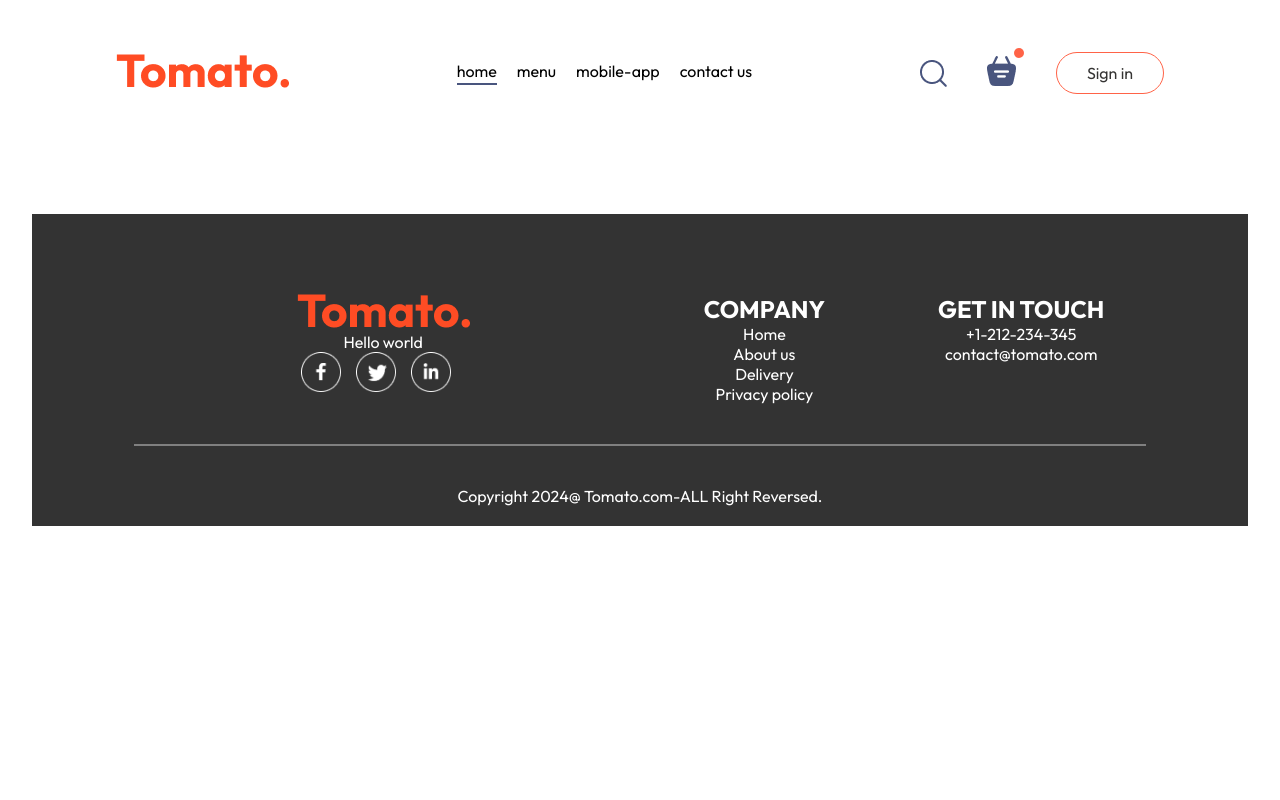
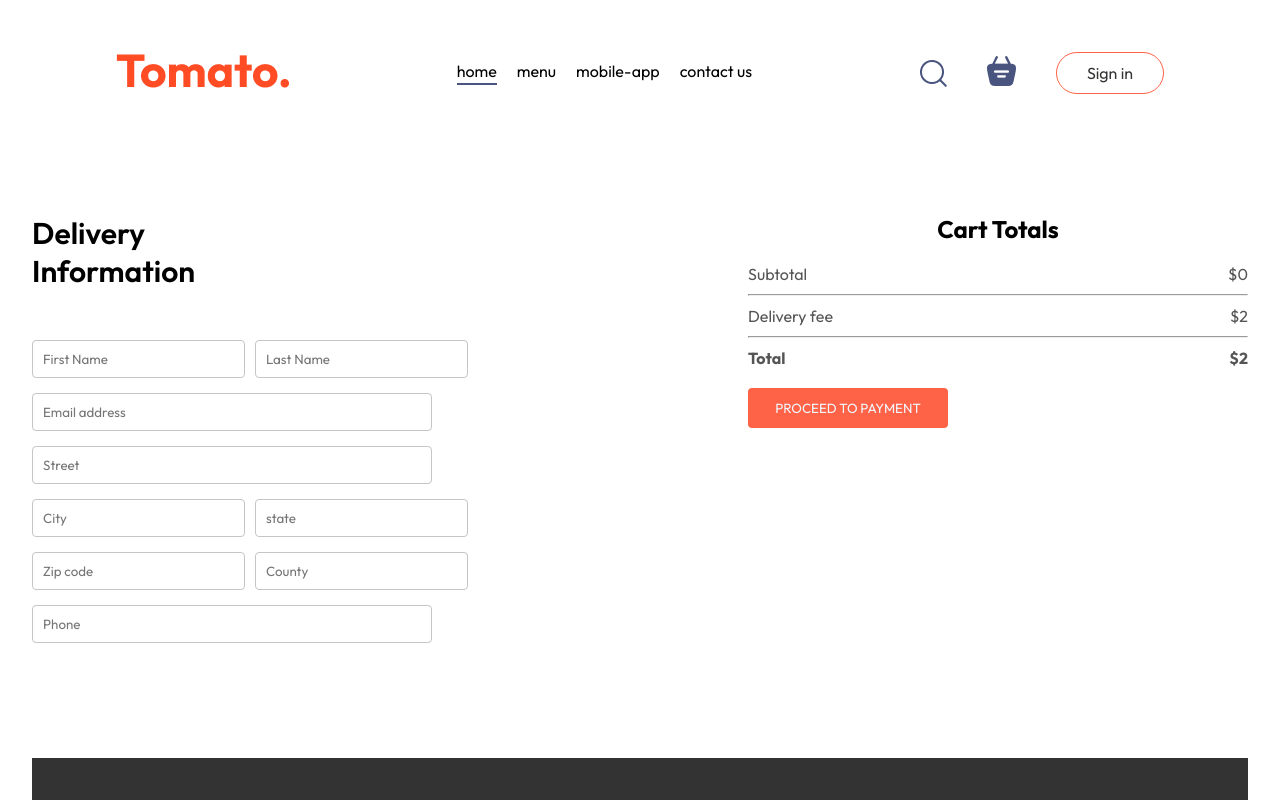
Before and after one commit to Dilmi05/Food-Delivery-System-Frontend, a React (Vite) app: page /order in a window 1280 px wide. Shown: the top 800 px of the page. Built offline with nearby package versions, Linux system fonts and the light colour scheme.

Commit message:
PlaceOrder.jsx done

```diff
--- a/src/App.jsx
+++ b/src/App.jsx
@@ -21,7 +21,7 @@
         <Routes>
           <Route path='/' element={<Home />} />
           <Route path='/cart' element={<Cart />} />
-          <Route path='/placeorder' element={<PlaceOrder />} />
+          <Route path='/order' element={<PlaceOrder />} />
         </Routes>
       </div>
       <Footer></Footer>
--- a/src/components/Navbar/Navbar.jsx
+++ b/src/components/Navbar/Navbar.jsx
@@ -1,11 +1,13 @@
-import React, { useState } from 'react';
+import React, { useContext, useState } from 'react';
 import './Navbar.css';
 import { assets } from '../../assets/assets';
 import { Link } from 'react-router-dom';
+import { StoreContext } from "../../context/StoreContext";
 
 
 const Navbar = ({ setShowLogin }) => {
   const [menu, setMenu] = useState("home");
+  const{getTotalCartAmount} = useContext(StoreContext)
   return (
     <div className="navbar">
       <Link to="/"> <img src={assets.logo} alt="logo" /></Link>
@@ -19,7 +21,7 @@
         <img src={assets.search_icon} alt="search" />
         <div className="navbar-search-icon">
          <Link to="/cart"> <img src={assets.basket_icon} alt="basket" /></Link>
-          <div className="dot"></div>
+          <div className={getTotalCartAmount()===0?"":"dot"}></div>
         </div>
         <button onClick={() => setShowLogin(true)}>Sign in</button>
       </div>
--- a/src/context/StoreContext.jsx
+++ b/src/context/StoreContext.jsx
@@ -34,9 +34,20 @@
     });
   };
 
-  useEffect(() => {
-    console.log(cartItems);
-  }, [cartItems]);
+  const getTotalCartAmount = () => {
+    let totalAmount = 0;
+    for (const item in cartItems) {
+
+      if (cartItems[item] > 0) {
+        let itemInfo = food_list.find((product) => product._id === item)
+        totalAmount += itemInfo.price * cartItems[item];
+
+      }
+
+
+    }
+    return totalAmount;
+  }
 
   const contextValue = {
     food_list,
@@ -44,6 +55,7 @@
     setCartItems,
     addToCart,
     removeFromCart,
+    getTotalCartAmount
   };
 
   return (
--- a/src/pages/Cart/Cart.css
+++ b/src/pages/Cart/Cart.css
@@ -102,3 +102,13 @@
     color: white;
 
 }
+
+@media(max-width:750px){
+    .cart-bottom{
+        flex-direction: column;
+    }
+    .cart.promoconde{
+
+        justify-content: start;
+    }
+}
--- a/src/pages/Cart/Cart.jsx
+++ b/src/pages/Cart/Cart.jsx
@@ -2,13 +2,14 @@
 import './Cart.css';
 import { useContext } from "react";
 import { StoreContext } from "../../context/StoreContext";
+import {useNavigate} from 'react-router-dom';
 
 
 
 const Cart = () => {
 
-  const { cartItems, food_list, removeFromCart } = useContext(StoreContext);
-
+  const { cartItems, food_list, removeFromCart,getTotalCartAmount } = useContext(StoreContext);
+  const navigate = useNavigate();
   return (
     <div className="cart">
       <div className="cart-item">
@@ -55,20 +56,20 @@
           <div>
             <div className="cart-total-details">
               <p>Subtotal</p>
-              <p>{0}</p>
+              <p>${getTotalCartAmount()}</p>
             </div>
             <hr/>
             <div className="cart-total-details">
               <p>Delivery fee</p>
-              <p>{2}</p>
+              <p>${getTotalCartAmount()===0?0:2}</p>
             </div>
             <hr />
             <div className="cart-total-details">
               <b>Total</b>
-              <b>{0}</b>
+              <b>${getTotalCartAmount()===0?0:getTotalCartAmount()+2}</b>
             </div>
           </div>
-          <button>PROCEED TO CKECKOUT</button>
+          <button onClick={()=>navigate('/order')}>PROCEED TO CKECKOUT</button>
 
         </div>
         <div className="cart-promocode">
--- a/src/pages/PlaceOrder/PlaceOrder.css
+++ b/src/pages/PlaceOrder/PlaceOrder.css
@@ -0,0 +1,42 @@
+.place-order{
+    display: flex;
+    align-items: start;
+    justify-content: space-between;
+    gap: 50px;
+    margin-top:100px;
+}
+
+.place-order-left{
+    width: 100px;
+    max-width: max(30%,500px);
+}
+
+.place-order-left .title{
+    font-size: 30px;
+    font-weight: 600;
+    margin-bottom: 50px;
+}
+
+.place-order-left input{
+    margin-bottom:15px ;
+    width:400px;
+    padding: 10px;
+    border: 1px solid #c5c5c5;
+    border-radius: 4px;
+    outline-color: tomato;
+}
+
+.place-order-left .multi-fields{
+    display: flex;
+    gap: 10px;
+
+}
+
+.place-order-right{
+    width: 100%;
+    max-width: max(40%,500px);
+
+}
+.place-order-right.cart-total button{
+    margin-top: 30px;
+}
--- a/src/pages/PlaceOrder/PlaceOrder.jsx
+++ b/src/pages/PlaceOrder/PlaceOrder.jsx
@@ -1,11 +1,65 @@
 import React from "react";
 import "./PlaceOrder.css";
+import { StoreContext } from "../../context/StoreContext";
+import { useContext } from "react";
+
 
 const PlaceOrder = () => {
+
+  const { getTotalCartAmount } = useContext(StoreContext);
+
+
   return (
-    <div className="place-order">
+    <form className="place-order">
+      <div className="place-order-left">
+        <p className="title">Delivery Information</p>
+        <div className="multi-fields">
+          <input type="text" placeholder="First Name"></input>
+          <input type="text" placeholder="Last Name"></input>
 
-    </div>
+        </div>
+        <input type="email" placeholder="Email address"></input>
+        <input type="text" placeholder="Street"></input>
+
+        <div className="multi-fields">
+          <input type="text" placeholder="City"></input>
+          <input type="text" placeholder="state"></input>
+
+        </div>
+
+        <div className="multi-fields">
+          <input type="text" placeholder="Zip code"></input>
+          <input type="text" placeholder="County"></input>
+
+        </div>
+        <input type="text" placeholder="Phone "></input>
+      </div>
+      <div className="place-order-right">
+        <div className="cart-total">
+          <h2>Cart Totals</h2>
+          <div>
+            <div className="cart-total-details">
+              <p>Subtotal</p>
+              <p>${getTotalCartAmount()}</p>
+            </div>
+            <hr />
+            <div className="cart-total-details">
+              <p>Delivery fee</p>
+              <p>${2}</p>
+            </div>
+            <hr />
+            <div className="cart-total-details">
+              <b>Total</b>
+              <b>${getTotalCartAmount() + 2}</b>
+            </div>
+          </div>
+          <button className="btn">PROCEED TO PAYMENT</button>
+
+        </div>
+
+      </div>
+    </form>
+
   );
 }
 
```
